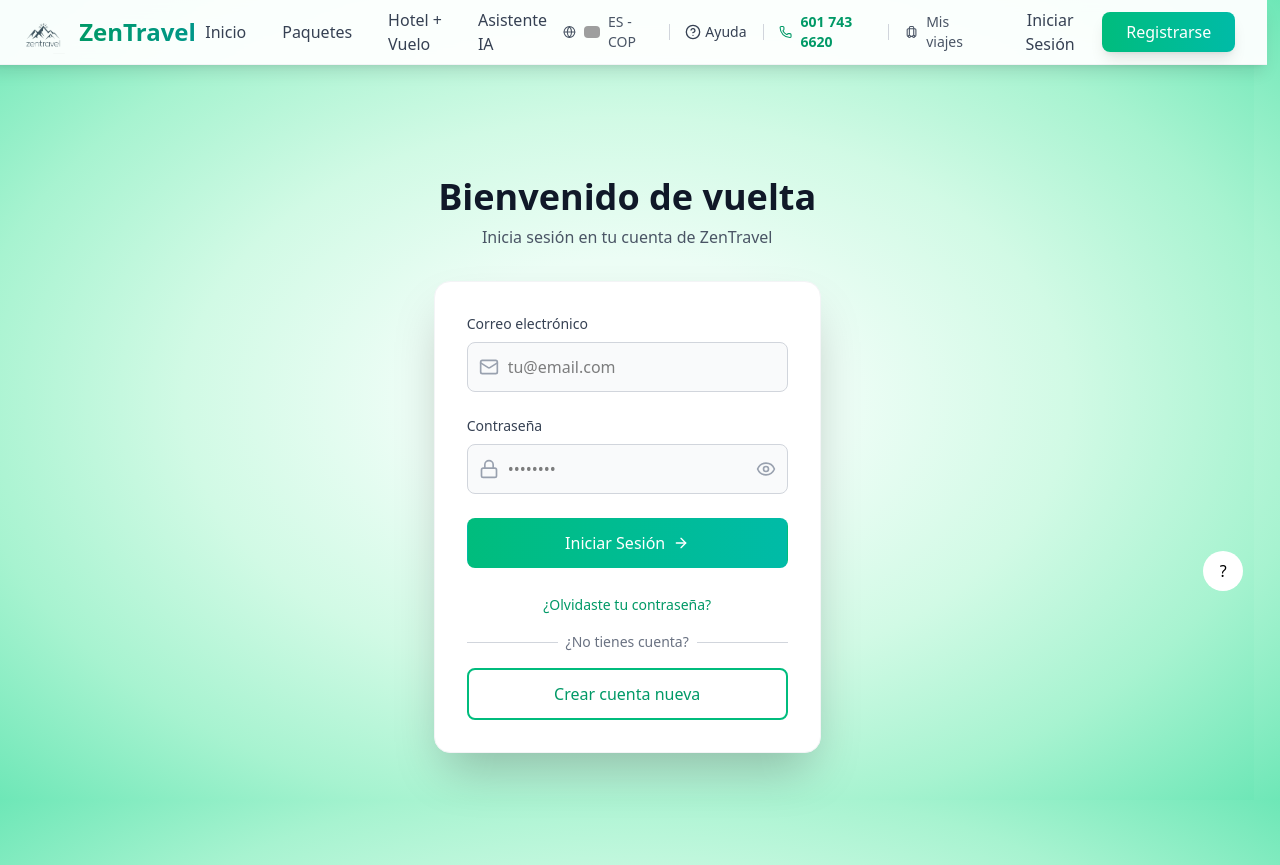
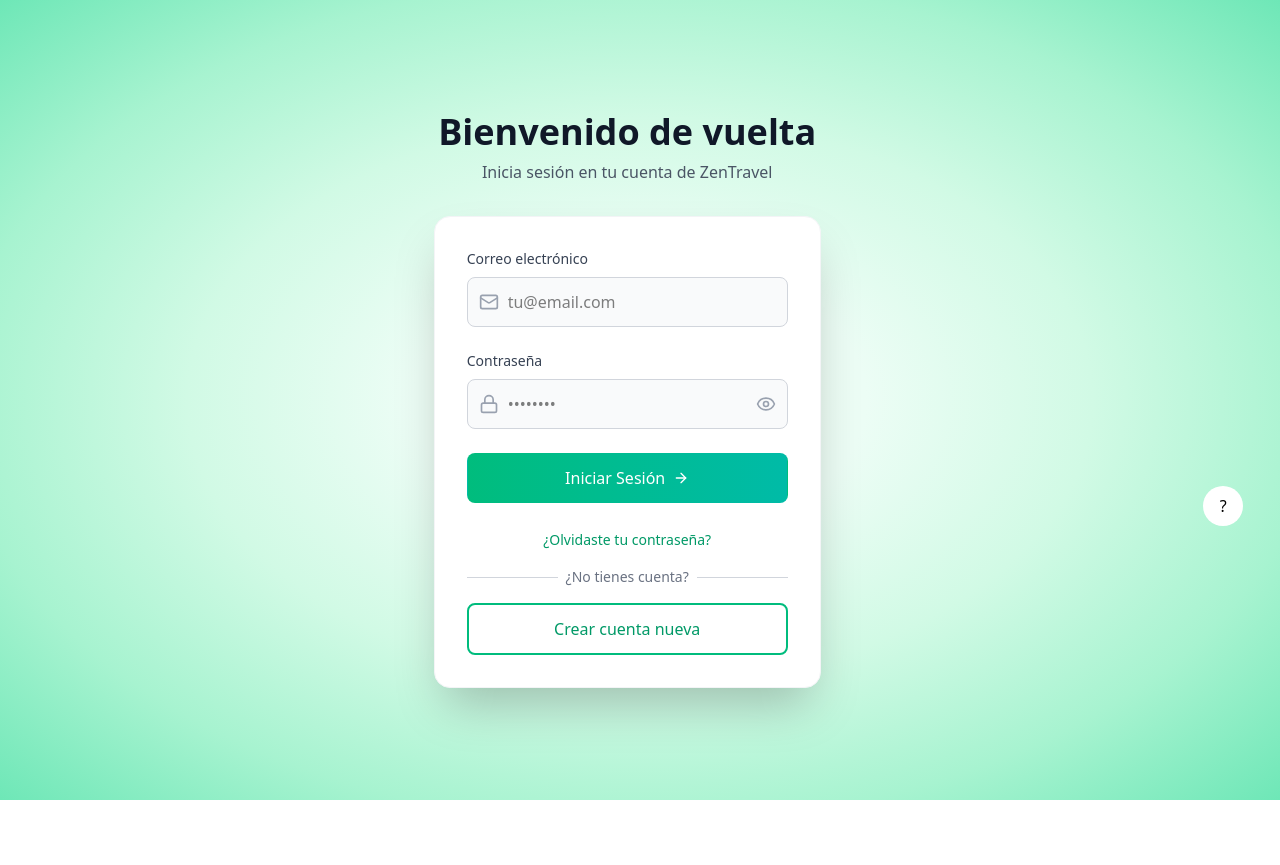
Before and after one commit to juanCaro16/front-end-ZenTravel, a React (Vite) app: page / in a window 1280 px wide. After the commit the page ends 800 px from the top, so only its background shows below. Built offline with nearby package versions, Linux system fonts and the light colour scheme; grey boxes are pictures that could not be loaded.

Commit message:
actuaizacion 12:39 07/06

```diff
--- a/src/App.jsx
+++ b/src/App.jsx
@@ -28,6 +28,9 @@ export const App = () => {
   );
   const location = useLocation(); // Obtén la ubicación actual
 
+  const hideHeaderPaths = [ "/", "/register"]
+  const shouldHideHeader = hideHeaderPaths.includes(location.pathname)
+
   useEffect(() => {
     // Verifica el token cada vez que cambie la ruta
     if (!localStorage.getItem("accessToken")) {
@@ -45,8 +48,7 @@ export const App = () => {
   return (
     <>
 
-
-      <AppHeader isAuthenticated={isAuthenticated} onLogout={handleLogout} />
+      {!shouldHideHeader && <AppHeader isAuthenticated={isAuthenticated} onLogout={handleLogout} />}
 
       <ButtonHelp />
       <TokenRefresher />
--- a/src/Layouts/AppHeader/AppHeader.jsx
+++ b/src/Layouts/AppHeader/AppHeader.jsx
@@ -8,6 +8,7 @@ import { ProfileButton } from "../../Components/ProfileButton/ProfileButton"
 export const AppHeader = ({ isAuthenticated, onLogout }) => {
   const [menuOpen, setMenuOpen] = useState(false)
   const navigate = useNavigate()
+
 
   const handleLogout = () => {
     localStorage.removeItem("accessToken")
@@ -53,6 +54,7 @@ export const AppHeader = ({ isAuthenticated, onLogout }) => {
                 myStyles="px-4 py-2 rounded-lg text-gray-700 hover:text-emerald-600 hover:bg-emerald-50 transition-all duration-200 font-medium"
               />
             </nav>
+
           </div>
 
           {/* Controles adicionales */}
@@ -122,6 +124,7 @@ export const AppHeader = ({ isAuthenticated, onLogout }) => {
               {menuOpen ? <X className="w-6 h-6" /> : <Menu className="w-6 h-6" />}
             </button>
           </div>
+
         </div>
       </div>
 
@@ -183,6 +186,7 @@ export const AppHeader = ({ isAuthenticated, onLogout }) => {
           </div>
         </div>
       )}
+
     </header>
   )
 }
```
